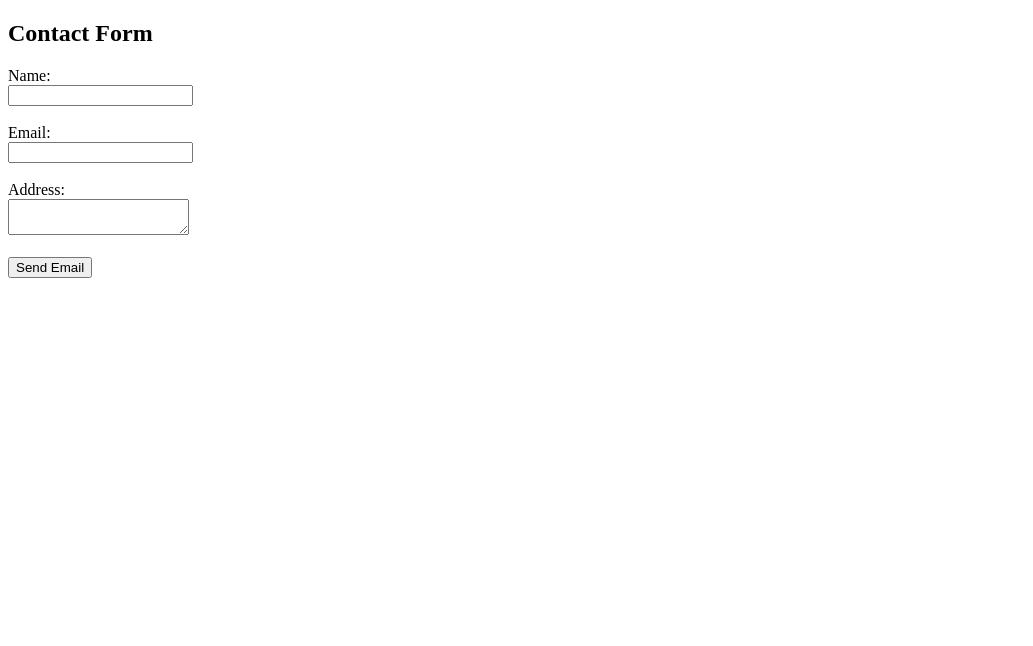
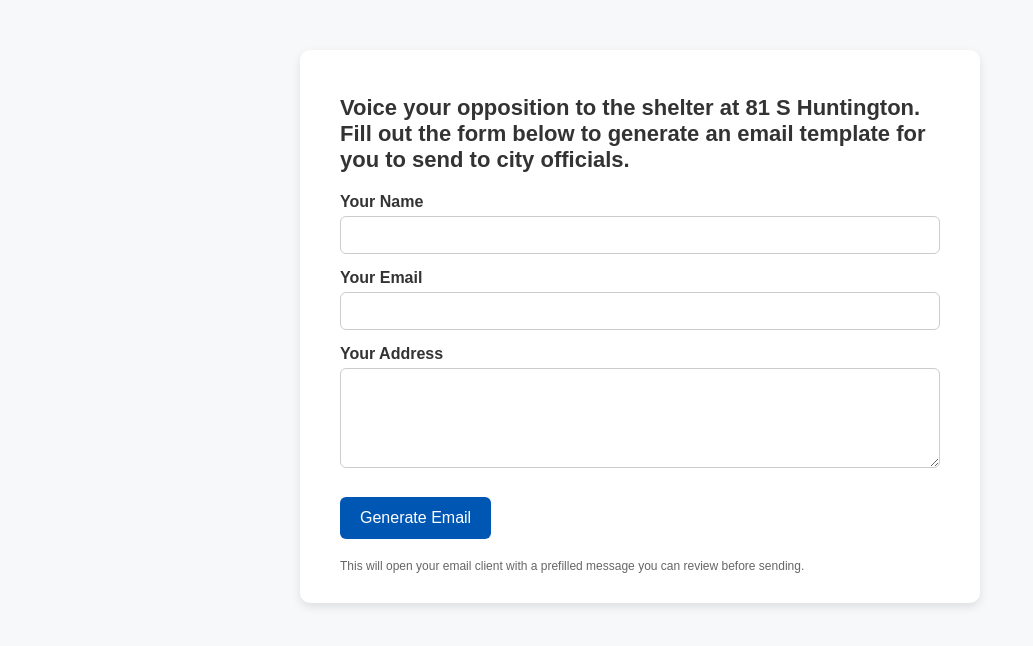
Before and after one commit to samrogers226/form, a plain HTML site: page index.html in a window 1280 px wide. Shown: the whole page, without its empty margins (0-1033 px from the left). Drawn offline with Linux system fonts and the light colour scheme.

Commit message:
Update index.html

```diff
--- a/index.html
+++ b/index.html
@@ -1,35 +1,117 @@
 <!DOCTYPE html>
-<html>
+<html lang="en">
 <head>
-  <title>Mailto Form</title>
+  <meta charset="UTF-8">
+  <title>Opposition Email Form</title>
+  <style>
+    body {
+      font-family: Arial, sans-serif;
+      background-color: #f6f8fa;
+      margin: 0;
+      padding: 0;
+    }
+
+    .container {
+      max-width: 600px;
+      margin: 50px auto;
+      background: white;
+      padding: 30px 40px;
+      border-radius: 10px;
+      box-shadow: 0 4px 10px rgba(0, 0, 0, 0.1);
+    }
+
+    h1 {
+      font-size: 22px;
+      margin-bottom: 20px;
+      color: #333;
+    }
+
+    label {
+      display: block;
+      margin-top: 15px;
+      font-weight: bold;
+      color: #333;
+    }
+
+    input[type="text"],
+    input[type="email"],
+    textarea {
+      width: 100%;
+      padding: 10px;
+      margin-top: 5px;
+      border-radius: 6px;
+      border: 1px solid #ccc;
+      font-size: 14px;
+      box-sizing: border-box;
+    }
+
+    textarea {
+      resize: vertical;
+      min-height: 100px;
+    }
+
+    button {
+      margin-top: 25px;
+      padding: 12px 20px;
+      background-color: #0056b3;
+      color: white;
+      border: none;
+      border-radius: 6px;
+      font-size: 16px;
+      cursor: pointer;
+      transition: background-color 0.2s ease;
+    }
+
+    button:hover {
+      background-color: #004494;
+    }
+
+    .footer-note {
+      margin-top: 20px;
+      font-size: 12px;
+      color: #666;
+    }
+  </style>
 </head>
 <body>
-  <h2>Contact Form</h2>
-  <form id="contactForm">
-    <label for="name">Name:</label><br />
-    <input type="text" id="name" name="name" required /><br /><br />
+  <div class="container">
+    <h1>Voice your opposition to the shelter at 81 S Huntington. Fill out the form below to generate an email template for you to send to city officials.</h1>
 
-    <label for="email">Email:</label><br />
-    <input type="email" id="email" name="email" required /><br /><br />
+    <form id="contactForm">
+      <label for="name">Your Name</label>
+      <input type="text" id="name" name="name" required />
 
-    <label for="address">Address:</label><br />
-    <textarea id="address" name="address" required></textarea><br /><br />
+      <label for="email">Your Email</label>
+      <input type="email" id="email" name="email" required />
 
-    <button type="submit">Send Email</button>
-  </form>
+      <label for="address">Your Address</label>
+      <textarea id="address" name="address" required></textarea>
+
+      <button type="submit">Generate Email</button>
+    </form>
+
+    <div class="footer-note">
+      This will open your email client with a prefilled message you can review before sending.
+    </div>
+  </div>
 
   <script>
     document.getElementById('contactForm').addEventListener('submit', function(e) {
-      e.preventDefault(); // Prevent actual form submission
+      e.preventDefault();
 
       const name = document.getElementById('name').value;
       const email = document.getElementById('email').value;
       const address = document.getElementById('address').value;
 
-      const subject = encodeURIComponent(`Contact Form Submission from ${name}`);
-      const body = encodeURIComponent(`Name: ${name}\nEmail: ${email}\nAddress:\n${address}`);
+      const subject = encodeURIComponent(`Opposition to Shelter at 81 S Huntington`);
+      const body = encodeURIComponent(
+        `Dear City Officials,\n\n` +
+        `My name is ${name}, I live at ${address} and my email is ${email}.\n\n` +
+        `I am writing to voice my opposition to the proposed shelter at 81 S Huntington. I have serious concerns about the impact this project will have on our neighborhood.\n\n` +
+        `Sincerely,\n${name}`
+      );
 
-      const mailtoLink = `mailto:youremail@example.com?subject=${subject}&body=${body}`;
+      const mailtoLink = `mailto:citycouncil@example.com?subject=${subject}&body=${body}`;
 
       window.location.href = mailtoLink;
     });
```
